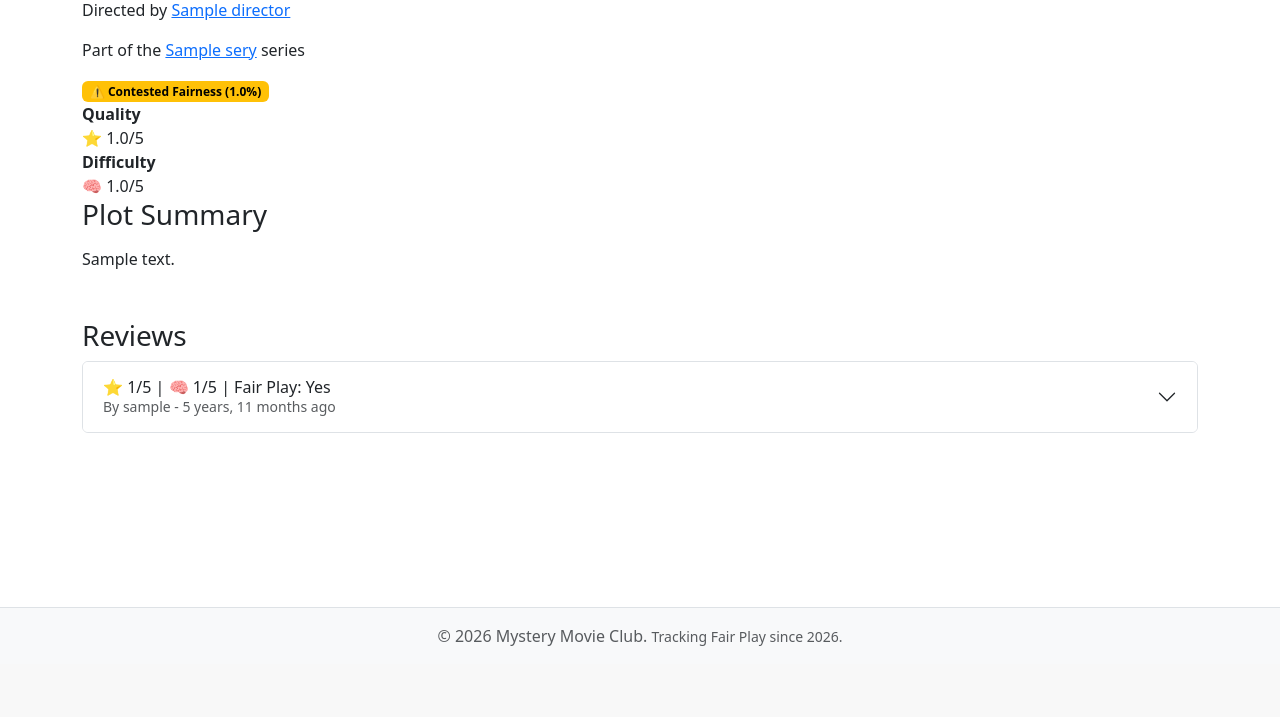
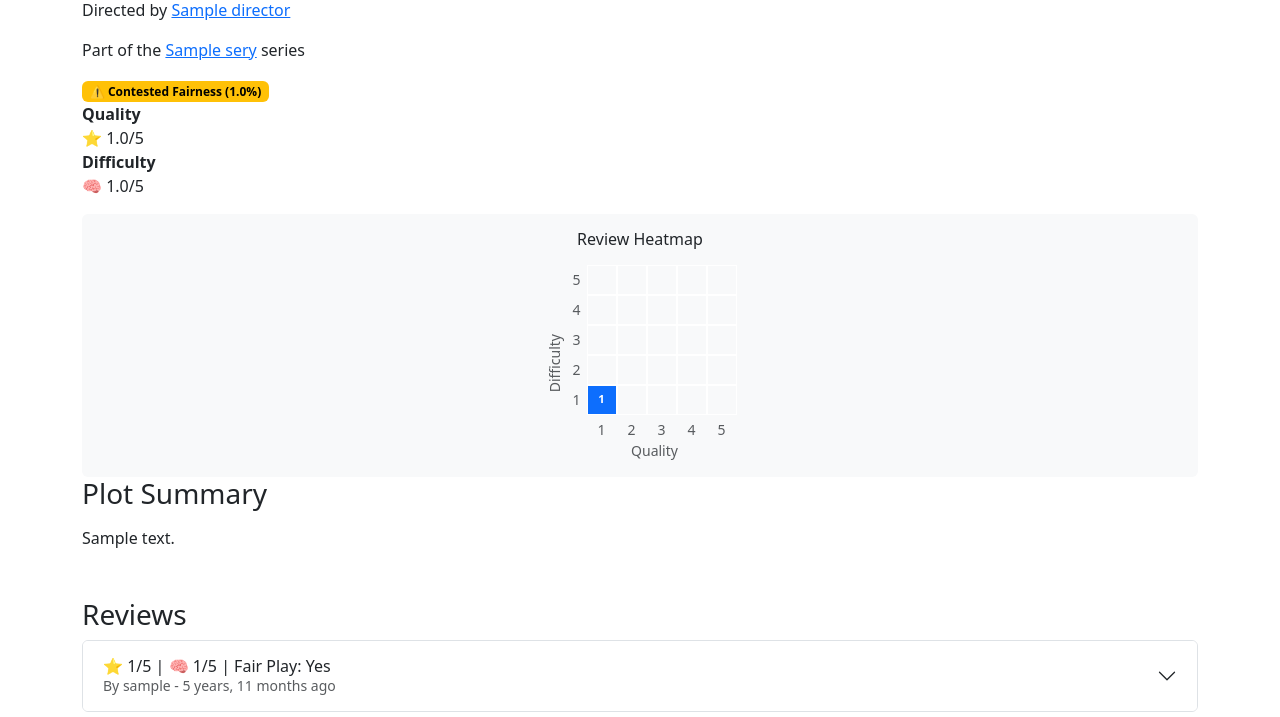
Before and after one commit to j01101111sh/MysteryMovieClub, a Django app: a page that uses movies/templates/movies/mystery_detail.html in a window 1280 px wide. Shown: the part 136-853 px from the top of the page. Before the commit the page ends 782 px from the top, so only its background shows below. Run offline with Django 5.2, Linux system fonts and the light colour scheme; tables that the repository leaves empty hold one stand-in row (values such as "Sample post").

Commit message:
Add review heatmap to the movie detail page

```diff
--- a/movies/templates/movies/mystery_detail.html
+++ b/movies/templates/movies/mystery_detail.html
@@ -1,6 +1,31 @@
 {% extends "base.html" %}
 
+{% load movie_extras %}
+
 {% block content %}
+    <style>
+      .heatmap-vertical-text {
+        writing-mode: vertical-rl;
+        transform: rotate(180deg);
+      }
+
+      .heatmap-row-label {
+        width: 10px;
+      }
+
+      .heatmap-cell {
+        width: 30px;
+        height: 30px;
+      }
+
+      .heatmap-cell-text {
+        font-size: 0.7rem;
+      }
+
+      .heatmap-col-label {
+        width: 30px;
+      }
+    </style>
     <div class="movie-container">
         <div class="movie-header">
             <h1>
@@ -40,6 +65,40 @@
                         <div class="score">🧠 {{ movie.avg_difficulty|floatformat:1 }}/5</div>
                     </div>
                 </div>
+                {% get_review_heatmap movie as heatmap %}
+                {% if heatmap.max_count > 0 %}
+                    <div class="card mt-3 border-0 bg-light">
+                        <div class="card-body p-3">
+                            <h6 class="card-title text-center mb-3">Review Heatmap</h6>
+                            <div class="d-flex justify-content-center">
+                                <div class="d-flex flex-column justify-content-center me-2">
+                                    <small class="text-muted heatmap-vertical-text">Difficulty</small>
+                                </div>
+                                <div>
+                                    {% for row in heatmap.rows %}
+                                        <div class="d-flex align-items-center">
+                                            <small class="text-muted me-1 heatmap-row-label">{{ row.difficulty }}</small>
+                                            {% for cell in row.cells %}
+                                                <div class="d-flex align-items-center justify-content-center border border-white heatmap-cell"
+                                                     style="background-color: rgba(13, 110, 253, {{ cell.intensity }})"
+                                                     title="Quality: {{ cell.quality }}, Difficulty: {{ cell.difficulty }} ({{ cell.count }} reviews)">
+                                                    {% if cell.count > 0 %}
+                                                        <span class="small fw-bold heatmap-cell-text {% if cell.intensity > 0.5 %}text-white{% else %}text-black{% endif %}">{{ cell.count }}</span>
+                                                    {% endif %}
+                                                </div>
+                                            {% endfor %}
+                                        </div>
+                                    {% endfor %}
+                                    <div class="d-flex mt-1">
+                                        <div class="me-1 heatmap-row-label"></div>
+                                        {% for i in "12345" %}<div class="text-center text-muted small heatmap-col-label">{{ i }}</div>{% endfor %}
+                                    </div>
+                                    <div class="text-center text-muted small">Quality</div>
+                                </div>
+                            </div>
+                        </div>
+                    </div>
+                {% endif %}
                 {% if user.is_authenticated and not has_reviewed %}
                     <div class="mt-3">
                         <a href="{{ movie.get_review_url }}">Leave a Review</a>
--- /dev/null
+++ b/movies/templatetags/movie_extras.py
@@ -0,0 +1,32 @@
+from django import template
+from django.db.models import Count
+
+register = template.Library()
+
+
+@register.simple_tag
+def get_review_heatmap(movie):
+    data = movie.reviews.values("quality", "difficulty").annotate(count=Count("id"))
+    counts = {(d["quality"], d["difficulty"]): d["count"] for d in data}
+
+    max_count = max(counts.values()) if counts else 0
+
+    rows = []
+    # Difficulty 5 down to 1
+    for difficulty in range(5, 0, -1):
+        cells = []
+        # Quality 1 to 5
+        for quality in range(1, 6):
+            count = counts.get((quality, difficulty), 0)
+            intensity = (count / max_count) if max_count > 0 else 0
+            cells.append(
+                {
+                    "quality": quality,
+                    "difficulty": difficulty,
+                    "count": count,
+                    "intensity": intensity,
+                }
+            )
+        rows.append({"difficulty": difficulty, "cells": cells})
+
+    return {"rows": rows, "max_count": max_count}
```
Also changed, not shown: movies/templatetags/__init__.py (added).
